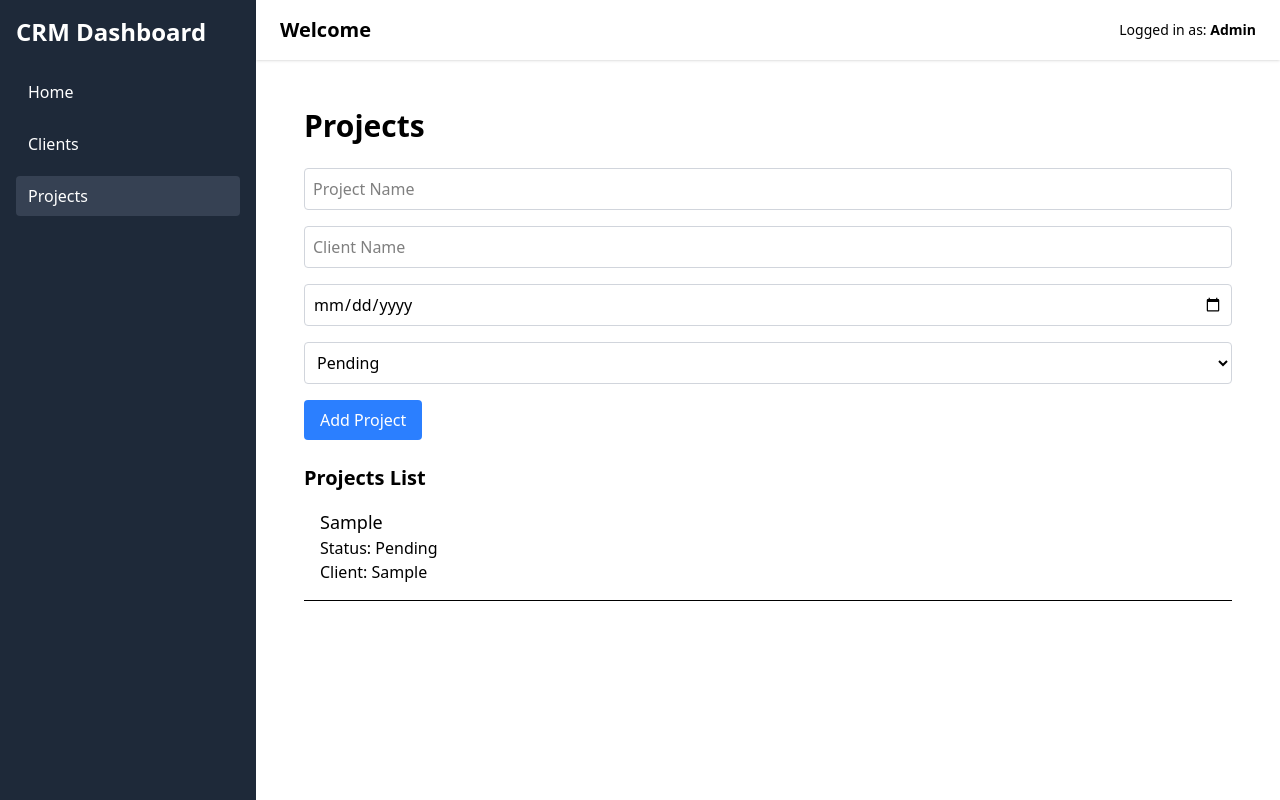
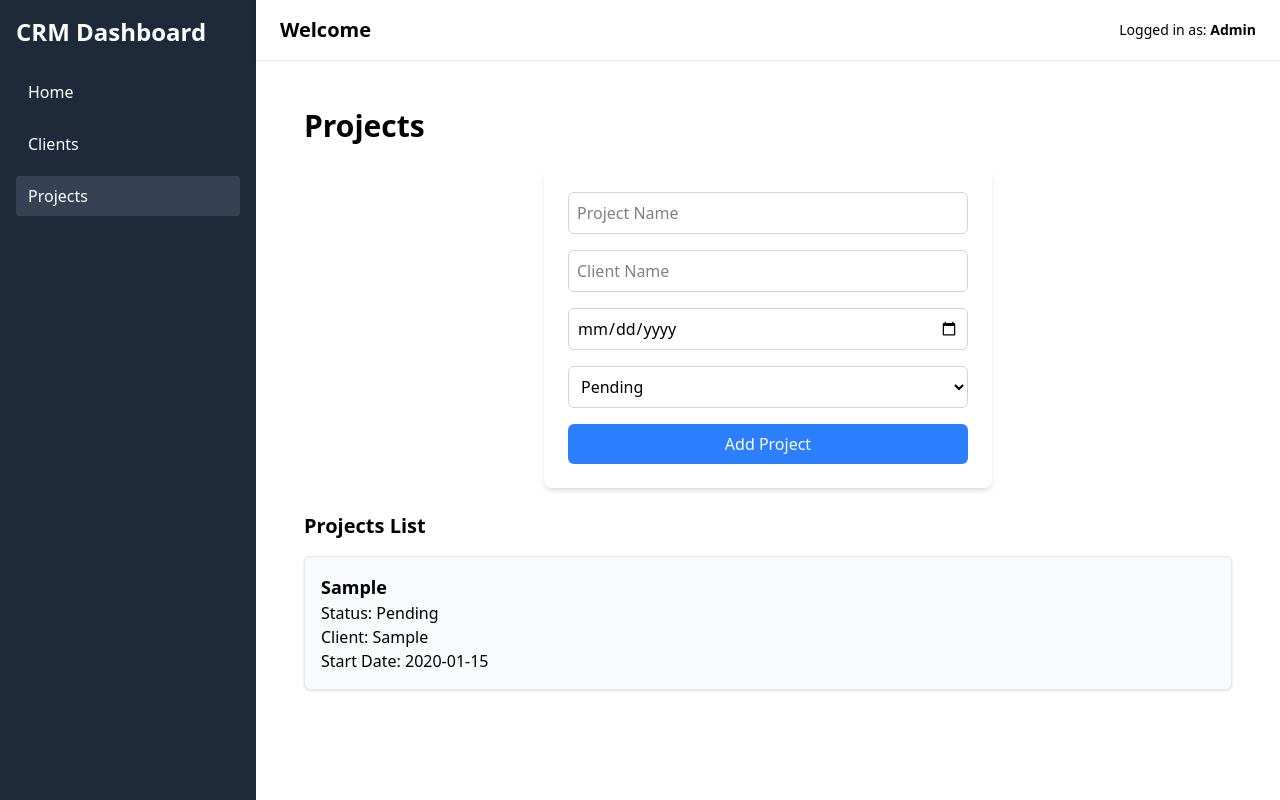
Before and after one commit to rahul-pal-mastizone/crm-dashboard, a React (Vite) app: page /projects in a window 1280 px wide. Both pictures are taken after typing "Sample", "Sample", "2020-01-15" into the empty fields and a click on the button "Add Project". Built offline with nearby package versions, Linux system fonts and the light colour scheme.

Commit message:
Added form validation, enhanced UI for project form and list

```diff
--- a/src/components/ProjectForm.jsx
+++ b/src/components/ProjectForm.jsx
@@ -8,46 +8,65 @@ const ProjectForm = ({ onAddProject }) => {
 
     const handleSubmit = (e) => {
     e.preventDefault();
+
+    // Validation check for empty fields
+    if (!projectName || !clientName || !startDate) {
+        alert('All fields are required!');
+        return; // Prevent form submission if validation fails
+    }
+
     const newProject = { projectName, clientName, startDate, status };
     onAddProject(newProject);
+
+    // Clear the form fields
     setProjectName('');
     setClientName('');
     setStartDate('');
     setStatus('Pending');
     };
 
+
   return (
-    <form onSubmit={handleSubmit} className="mb-6">
+    <form onSubmit={handleSubmit} className="space-y-4 p-6 bg-white shadow-md rounded-lg w-full max-w-md mx-auto">
   <input
     type="text"
     placeholder="Project Name"
     value={projectName}
     onChange={(e) => setProjectName(e.target.value)}
-        className="p-2 border border-gray-300 rounded mb-4 w-full"
+    className="p-2 border border-gray-300 rounded-md w-full"
   />
+
   <input
     type="text"
     placeholder="Client Name"
     value={clientName}
     onChange={(e) => setClientName(e.target.value)}
-        className="p-2 border border-gray-300 rounded mb-4 w-full"
+    className="p-2 border border-gray-300 rounded-md w-full"
   />
+
   <input
     type="date"
     value={startDate}
     onChange={(e) => setStartDate(e.target.value)}
-        className="p-2 border border-gray-300 rounded mb-4 w-full"
+    className="p-2 border border-gray-300 rounded-md w-full"
   />
+
   <select
     value={status}
     onChange={(e) => setStatus(e.target.value)}
-        className="p-2 border border-gray-300 rounded mb-4 w-full"
+    className="p-2 border border-gray-300 rounded-md w-full"
   >
     <option value="Pending">Pending</option>
     <option value="In Progress">In Progress</option>
     <option value="Completed">Completed</option>
   </select>
-      <button type="submit" className="bg-blue-500 text-white px-4 py-2 rounded">Add Project</button>
+
+  <button
+    type="submit"
+    className="w-full p-2 bg-blue-500 text-white rounded-md hover:bg-blue-600 focus:outline-none"
+  >
+    Add Project
+  </button>
 </form>
   );
 };
--- a/src/pages/Projects.jsx
+++ b/src/pages/Projects.jsx
@@ -15,16 +15,18 @@ const Projects = () => {
 
       <div className="mt-6">
         <h2 className="text-xl font-semibold">Projects List</h2>
-        <ul>
-          {projects.map((project, index) => (
-            <li key={index} className="p-4 border-b">
-              <h3 className="text-lg">{project.projectName}</h3>
-              <p>Status: {project.status}</p>
-              <p>Client: {project.clientName}</p>
+        <ul className="space-y-4 mt-4">
+            {projects.map((project, index) => (
+            <li key={index} className="p-4 bg-gray-50 border border-gray-200 rounded-md shadow-sm">
+                <h3 className="text-lg font-semibold">{project.projectName}</h3>
+                <p>Status: <span className="font-medium">{project.status}</span></p>
+                <p>Client: {project.clientName}</p>
+                <p>Start Date: {project.startDate}</p>
             </li>
-          ))}
+            ))}
         </ul>
       </div>
+
     </div>
   );
 };
```
Lines whose indentation alone changed are shown as unchanged.
